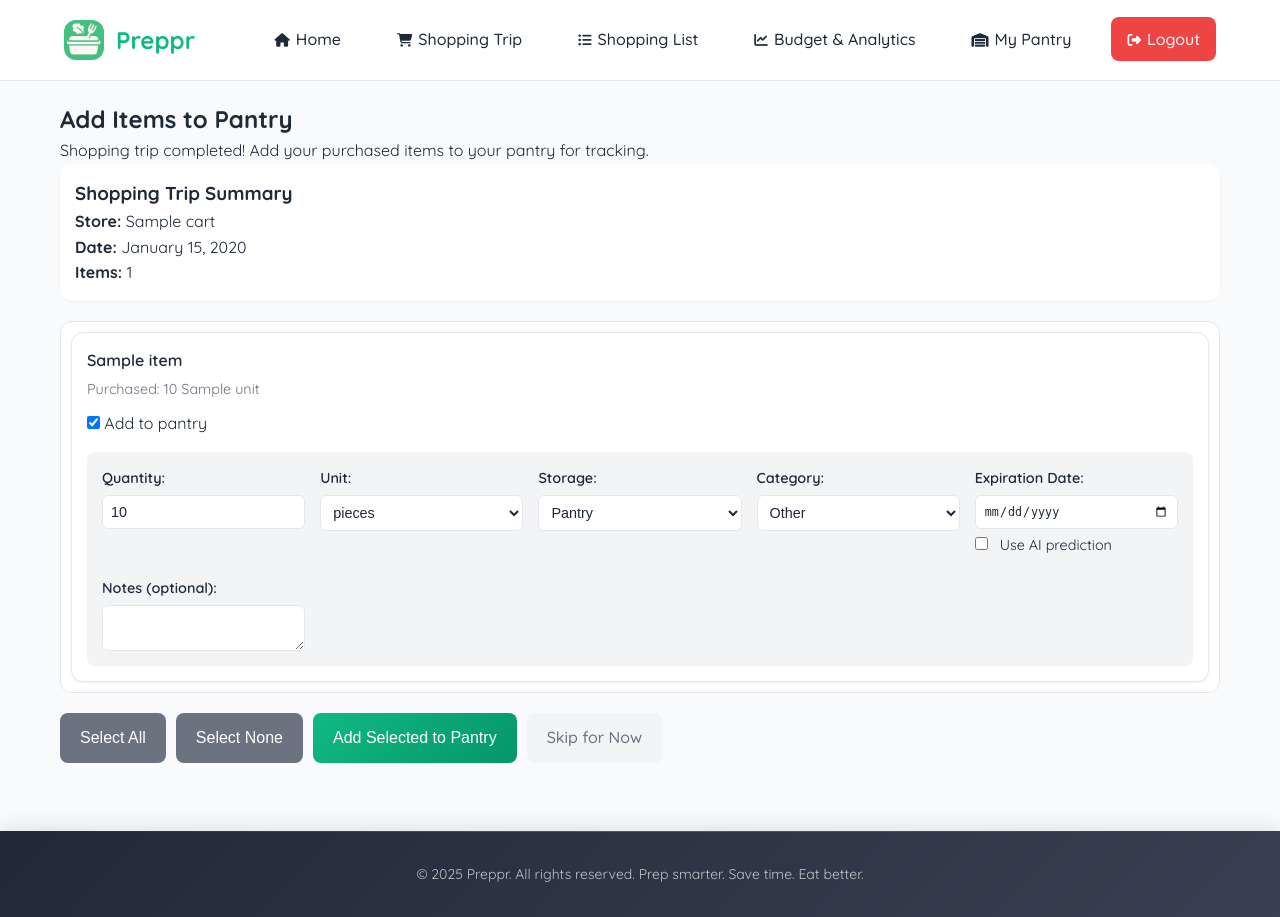
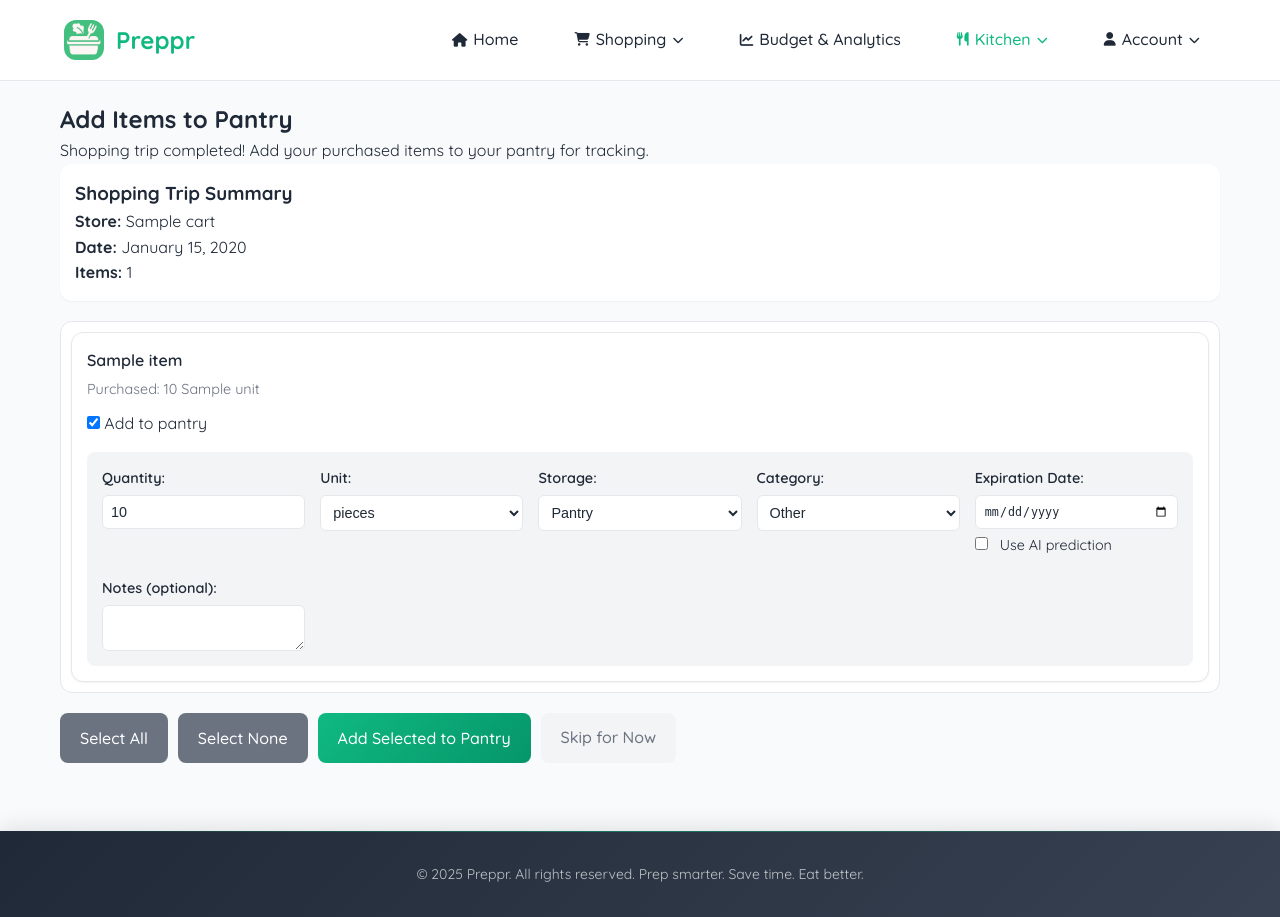
Before and after one commit to michaelzwang13/smartkart, a Flask app: template src/templates/pantry_transfer.html in a window 1280 px wide. Run offline with Flask 3, Linux system fonts and the light colour scheme; the template is opened without the code that fills it: most values are stand-ins (such as "Sample title", 1, 10 or a date in 2020).

Commit message:
fixed pantry nav and button ui

```diff
--- a/src/templates/pantry_transfer.html
+++ b/src/templates/pantry_transfer.html
@@ -133,6 +133,7 @@
       display: inline-block;
       text-align: center;
       font-weight: 500;
+      font-family: var(--font-family);
       transition: all 0.3s ease;
     }
 
@@ -240,21 +241,51 @@
           <li><a href="{{ url_for('shopping.home') }}" class="nav-link">
             <i class="fas fa-home" style="margin-right: 6px; font-size: 0.85em;"></i>Home
           </a></li>
-          <li><a href="{{ url_for('shopping.shopping_trip') }}" class="nav-link">
-            <i class="fas fa-shopping-cart" style="margin-right: 6px; font-size: 0.85em;"></i>Shopping Trip
-          </a></li>
-          <li><a href="{{ url_for('shopping.shopping_lists') }}" class="nav-link">
-            <i class="fas fa-list-ul" style="margin-right: 6px; font-size: 0.85em;"></i>Shopping List
-          </a></li>
+          <li class="nav-dropdown">
+            <a href="#" class="nav-link dropdown-toggle">
+              <i class="fas fa-shopping-cart" style="margin-right: 6px; font-size: 0.85em;"></i>Shopping
+              <i class="fas fa-chevron-down dropdown-arrow" style="margin-left: 6px; font-size: 0.7em;"></i>
+            </a>
+            <ul class="dropdown-menu">
+              <li><a href="{{ url_for('shopping.shopping_trip') }}" class="dropdown-link">
+                <i class="fas fa-cart-plus"></i>New Trip
+              </a></li>
+              <li><a href="{{ url_for('shopping.shopping_lists') }}" class="dropdown-link">
+                <i class="fas fa-list-ul"></i>Lists
+              </a></li>
+            </ul>
+          </li>
           <li><a href="{{ url_for('shopping.budget') }}" class="nav-link">
             <i class="fas fa-chart-line" style="margin-right: 6px; font-size: 0.85em;"></i>Budget & Analytics
           </a></li>
-          <li><a href="{{ url_for('shopping.pantry') }}" class="nav-link">
-            <i class="fas fa-warehouse" style="margin-right: 6px; font-size: 0.85em;"></i>My Pantry
-          </a></li>
-          <li><a href="{{ url_for('auth.logout') }}" class="nav-link logout">
-            <i class="fas fa-sign-out-alt" style="margin-right: 6px; font-size: 0.85em;"></i>Logout
-          </a></li>
+          <li class="nav-dropdown">
+            <a href="#" class="nav-link dropdown-toggle" style="color: var(--primary-color);">
+              <i class="fas fa-utensils" style="margin-right: 6px; font-size: 0.85em;"></i>Kitchen
+              <i class="fas fa-chevron-down dropdown-arrow" style="margin-left: 6px; font-size: 0.7em;"></i>
+            </a>
+            <ul class="dropdown-menu">
+              <li><a href="{{ url_for('shopping.pantry') }}" class="dropdown-link">
+                <i class="fas fa-warehouse"></i>My Pantry
+              </a></li>
+              <li><a href="{{ url_for('shopping.meal_plans') }}" class="dropdown-link">
+                <i class="fas fa-calendar-alt"></i>Meal Plans
+              </a></li>
+            </ul>
+          </li>
+          <li class="nav-dropdown">
+            <a href="#" class="nav-link dropdown-toggle">
+              <i class="fas fa-user" style="margin-right: 6px; font-size: 0.85em;"></i>Account
+              <i class="fas fa-chevron-down dropdown-arrow" style="margin-left: 6px; font-size: 0.7em;"></i>
+            </a>
+            <ul class="dropdown-menu">
+              <li><a href="{{ url_for('auth.settings') }}" class="dropdown-link">
+                <i class="fas fa-cog"></i>Settings
+              </a></li>
+              <li><a href="{{ url_for('auth.logout') }}" class="dropdown-link logout">
+                <i class="fas fa-sign-out-alt"></i>Logout
+              </a></li>
+            </ul>
+          </li>
         </ul>
 
         <button class="mobile-menu-btn" aria-label="Toggle mobile menu">
```
